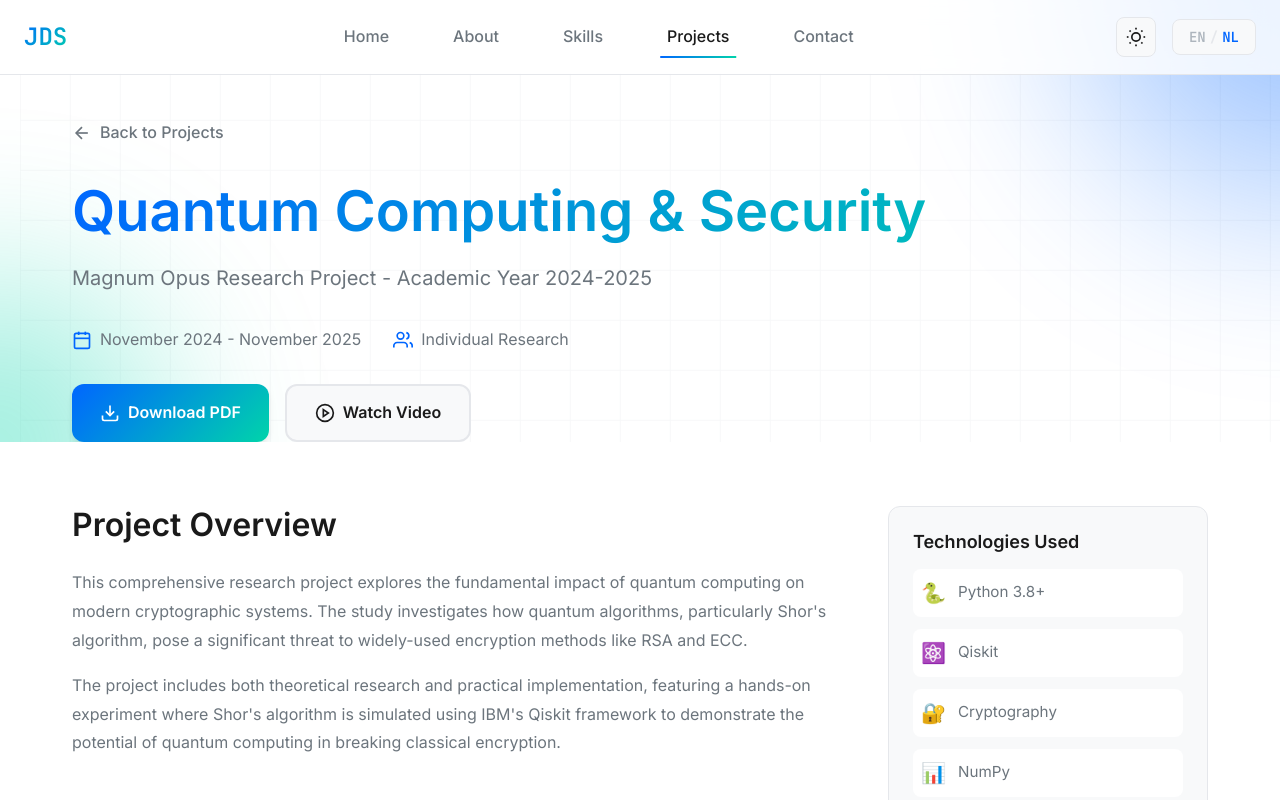
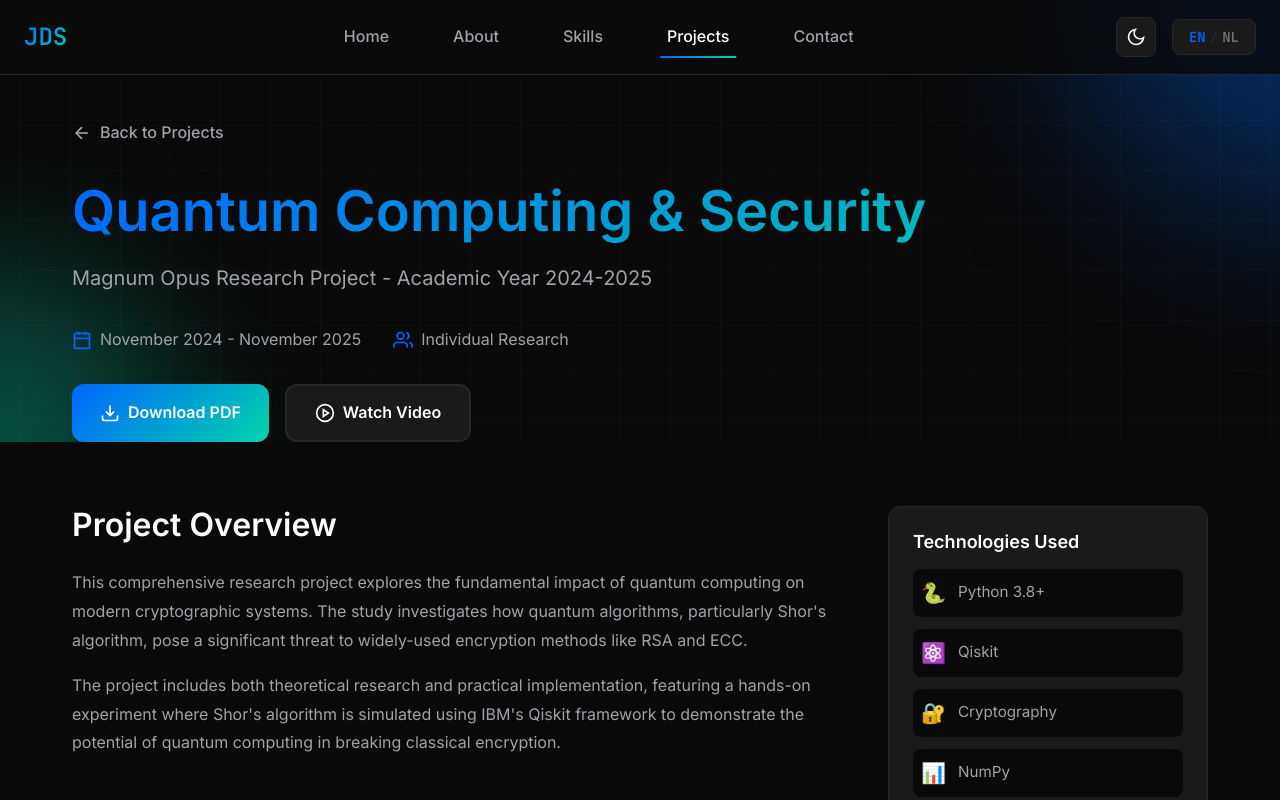
Before and after one commit to jelledesouter/portfolio, a plain HTML site: page project-quantum.html in a window 1280 px wide. Both pictures are taken after a click on the button "Toggle dark mode". Shown: the top 800 px of the page. Drawn offline with Linux system fonts and the light colour scheme.

Commit message:
Add files via upload

```diff
--- a/project-quantum.html
+++ b/project-quantum.html
@@ -415,26 +415,146 @@
         </div>
     </footer>
 
-    <!-- JavaScript removed for project page to fix navigation -->
-    <!-- <script src="js/script.js"></script> -->
+    <!-- Custom Script for Project Page -->
     <script>
-        // Set year in footer
-        document.getElementById('year').textContent = new Date().getFullYear();
+        // ================================
+        // Global State
+        // ================================
+        const state = {
+            currentLang: 'en',
+            theme: 'light',
+            isMobileMenuOpen: false
+        };
 
-        // Theme toggle
-        const themeToggle = document.getElementById('themeToggle');
-        const html = document.documentElement;
+        // ================================
+        // DOM Elements
+        // ================================
+        const elements = {
+            navbar: document.getElementById('navbar'),
+            navMenu: document.getElementById('navMenu'),
+            themeToggle: document.getElementById('themeToggle'),
+            langToggle: document.getElementById('langToggle'),
+            langOptions: document.querySelectorAll('.lang-option'),
+            mobileToggle: document.getElementById('mobileToggle'),
+            yearSpan: document.getElementById('year'),
+            translatableElements: document.querySelectorAll('[data-en]')
+        };
 
-        themeToggle.addEventListener('click', () => {
-            const currentTheme = html.getAttribute('data-theme');
-            const newTheme = currentTheme === 'dark' ? 'light' : 'dark';
-            html.setAttribute('data-theme', newTheme);
-            localStorage.setItem('theme', newTheme);
+        // ================================
+        // Initialize
+        // ================================
+        document.addEventListener('DOMContentLoaded', () => {
+            initTheme();
+            initLanguage();
+            updateYear();
+
+            // Add event listeners
+            elements.themeToggle?.addEventListener('click', toggleTheme);
+            elements.langToggle?.addEventListener('click', handleLanguageToggle);
+            elements.mobileToggle?.addEventListener('click', toggleMobileMenu);
+
+            // Close mobile menu on resize
+            window.addEventListener('resize', () => {
+                if (window.innerWidth >= 768 && state.isMobileMenuOpen) {
+                    toggleMobileMenu();
+                }
+            });
         });
 
-        // Load saved theme
-        const savedTheme = localStorage.getItem('theme') || 'dark';
-        html.setAttribute('data-theme', savedTheme);
+        // ================================
+        // Theme Management
+        // ================================
+        function initTheme() {
+            const savedTheme = localStorage.getItem('theme') || 'light';
+            state.theme = savedTheme;
+            document.documentElement.setAttribute('data-theme', savedTheme);
+        }
+
+        function toggleTheme() {
+            const newTheme = state.theme === 'light' ? 'dark' : 'light';
+            state.theme = newTheme;
+            document.documentElement.setAttribute('data-theme', newTheme);
+            localStorage.setItem('theme', newTheme);
+
+            // Add animation class
+            document.body.style.transition = 'background-color 0.3s ease, color 0.3s ease';
+        }
+
+        // ================================
+        // Language Management
+        // ================================
+        function initLanguage() {
+            const savedLang = localStorage.getItem('language') || 'en';
+            state.currentLang = savedLang;
+            updateLanguage(savedLang);
+        }
+
+        function handleLanguageToggle(e) {
+            if (e.target.classList.contains('lang-option')) {
+                const lang = e.target.getAttribute('data-lang');
+                if (lang && lang !== state.currentLang) {
+                    state.currentLang = lang;
+                    updateLanguage(lang);
+                    localStorage.setItem('language', lang);
+                }
+            }
+        }
+
+        function updateLanguage(lang) {
+            // Update active language indicator
+            elements.langOptions.forEach(option => {
+                option.classList.toggle('active', option.getAttribute('data-lang') === lang);
+            });
+
+            // Update all translatable elements
+            elements.translatableElements.forEach(element => {
+                const text = element.getAttribute(`data-${lang}`);
+                if (text) {
+                    // Handle different element types
+                    if (element.tagName === 'INPUT' || element.tagName === 'TEXTAREA') {
+                        element.placeholder = text;
+                    } else if (element.tagName === 'BUTTON') {
+                        element.textContent = text;
+                    } else {
+                        element.textContent = text;
+                    }
+                }
+            });
+
+            // Update HTML lang attribute
+            document.documentElement.lang = lang === 'nl' ? 'nl-BE' : 'en';
+        }
+
+        // ================================
+        // Mobile Menu Management
+        // ================================
+        function toggleMobileMenu() {
+            state.isMobileMenuOpen = !state.isMobileMenuOpen;
+            elements.navMenu?.classList.toggle('active');
+            elements.mobileToggle?.classList.toggle('active');
+
+            // Prevent body scroll when menu is open
+            document.body.style.overflow = state.isMobileMenuOpen ? 'hidden' : '';
+        }
+
+        // ================================
+        // Utility Functions
+        // ================================
+        function updateYear() {
+            if (elements.yearSpan) {
+                elements.yearSpan.textContent = new Date().getFullYear();
+            }
+        }
+
+        // ================================
+        // Keyboard Navigation
+        // ================================
+        document.addEventListener('keydown', (e) => {
+            // ESC key closes mobile menu
+            if (e.key === 'Escape' && state.isMobileMenuOpen) {
+                toggleMobileMenu();
+            }
+        });
     </script>
 </body>
 </html>
```
